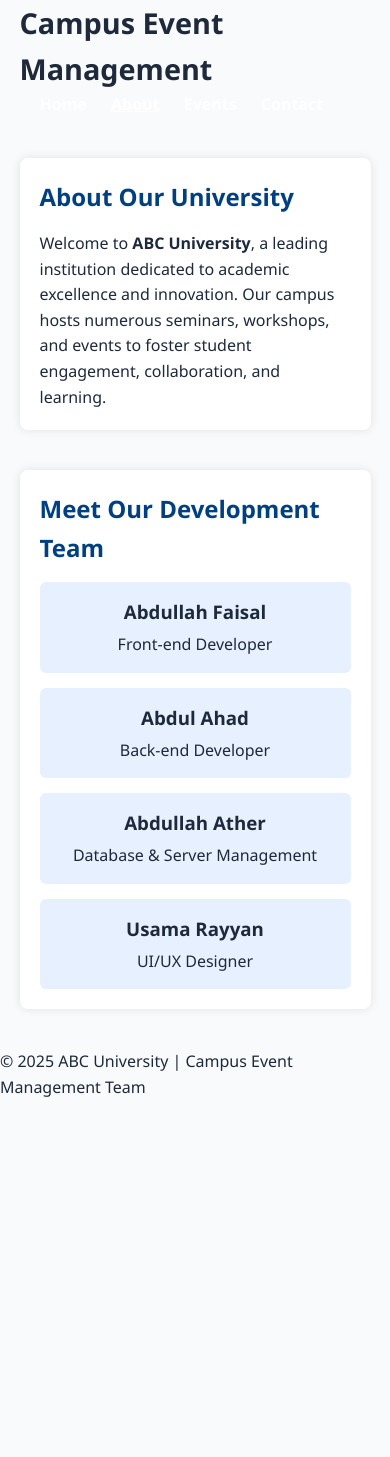
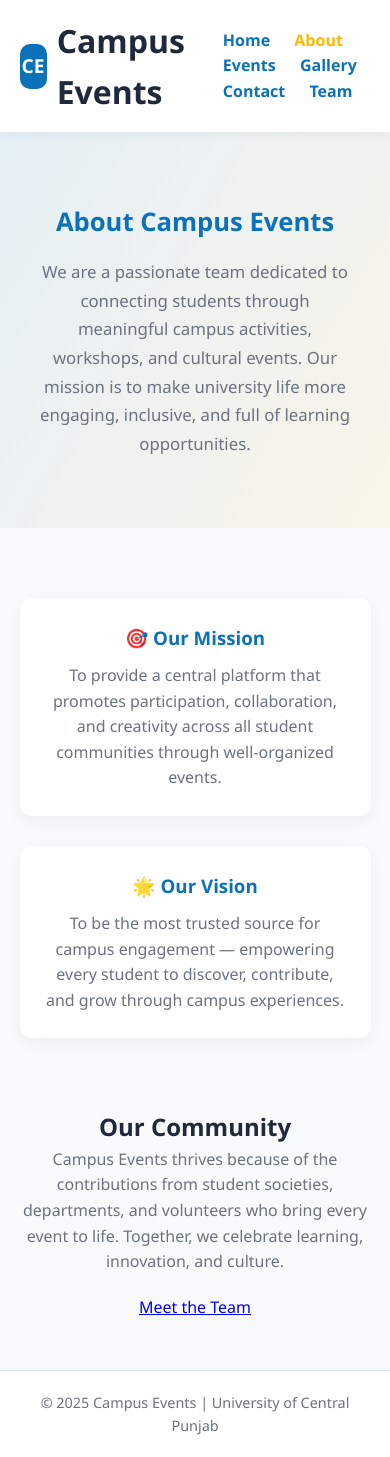
Before and after one commit to portfolio-website23/campus-events, a website: page src/about.html in a window 390 px wide. Before the commit the page ends 1100 px from the top, so only its background shows below. Drawn offline with Linux system fonts and the light colour scheme.

Commit message:
Updating team.html, about.html and style.css for it

```diff
--- a/src/about.html
+++ b/src/about.html
@@ -1,58 +1,64 @@
 <!DOCTYPE html>
 <html lang="en">
 <head>
-    <meta charset="UTF-8">
-    <meta name="viewport" content="width=device-width, initial-scale=1.0">
-    <title>About Us - Campus Event Management</title>
-    <link rel="stylesheet" href="../styles/style.css">
+  <meta charset="UTF-8" />
+  <meta name="viewport" content="width=device-width, initial-scale=1.0" />
+  <title>Campus Events | About</title>
+  <link rel="stylesheet" href="../styles/style.css" />
 </head>
 <body>
-    <header>
-        <div class="container">
-            <h1>Campus Event Management</h1>
-            <nav>
-                <a href="index.html">Home</a>
-                <a href="about.html" class="active">About</a>
-                <a href="events.html">Events</a>
-                <a href="contact.html">Contact</a>
+  <!-- Header -->
+  <header class="header">
+    <div class="container nav-container">
+      <div class="brand">
+        <div class="logo">CE</div>
+        <h1>Campus Events</h1>
+      </div>
+      <nav class="nav">
+        <a href="./index.html">Home</a>
+        <a href="./about.html" class="active">About</a>
+        <a href="./events.html">Events</a>
+        <a href="./gallery.html">Gallery</a>
+        <a href="./contact.html">Contact</a>
+        <a href="./team.html">Team</a>
       </nav>
     </div>
   </header>
 
-    <main>
-        <section class="about-university">
-            <h2>About Our University</h2>
-            <p>
-                Welcome to <strong>ABC University</strong>, a leading institution dedicated to academic excellence and innovation.
-                Our campus hosts numerous seminars, workshops, and events to foster student engagement, collaboration, and learning.
-            </p>
+  <!-- About Section -->
+  <section class="about-hero">
+    <div class="container">
+      <h2>About Campus Events</h2>
+      <p>We are a passionate team dedicated to connecting students through meaningful campus activities, workshops, and cultural events. Our mission is to make university life more engaging, inclusive, and full of learning opportunities.</p>
+    </div>
   </section>
 
-        <section class="about-team">
-            <h2>Meet Our Development Team</h2>
-            <div class="team-members">
-                <div class="member">
-                    <h3>Abdullah Faisal</h3>
-                    <p>Front-end Developer</p>
+  <!-- Mission & Vision -->
+  <section class="mission container">
+    <div class="mission-grid">
+      <div class="mission-card">
+        <h3>🎯 Our Mission</h3>
+        <p>To provide a central platform that promotes participation, collaboration, and creativity across all student communities through well-organized events.</p>
       </div>
-                <div class="member">
-                    <h3>Abdul Ahad</h3>
-                    <p>Back-end Developer</p>
-                </div>
-                <div class="member">
-                    <h3>Abdullah Ather</h3>
-                    <p>Database & Server Management</p>
-                </div>
-                <div class="member">
-                    <h3>Usama Rayyan</h3>
-                    <p>UI/UX Designer</p>
+      <div class="mission-card">
+        <h3>🌟 Our Vision</h3>
+        <p>To be the most trusted source for campus engagement — empowering every student to discover, contribute, and grow through campus experiences.</p>
       </div>
     </div>
   </section>
-    </main>
 
-    <footer>
-        <p>&copy; 2025 ABC University | Campus Event Management Team</p>
+  <!-- Team Intro -->
+  <section class="team-intro container">
+    <h2 class="section-title">Our Community</h2>
+    <p>Campus Events thrives because of the contributions from student societies, departments, and volunteers who bring every event to life. Together, we celebrate learning, innovation, and culture.</p>
+    <a href="./team.html" class="btn">Meet the Team</a>
+  </section>
+
+  <!-- Footer -->
+  <footer class="footer">
+    <div class="container">
+      <p>© 2025 Campus Events | University of Central Punjab</p>
+    </div>
   </footer>
 </body>
 </html>
--- a/styles/style.css
+++ b/styles/style.css
@@ -36,96 +36,254 @@
   margin: 0 auto;
 }
 
-header h1 {
-    font-size: 1.8rem;
+.nav-container {
+  display: flex;
+  align-items: center;
+  justify-content: space-between;
+  padding: 15px 0;
 }
 
-header nav a {
-    color: #fff;
-    text-decoration: none;
-    margin-left: 20px;
-    font-weight: bold;
+.brand {
+  display: flex;
+  align-items: center;
+  gap: 10px;
 }
 
-header nav a.active {
-    text-decoration: underline;
+.logo {
+  background-color: var(--primary);
+  color: var(--light);
+  font-weight: 700;
+  font-size: 1.2rem;
+  width: 45px;
+  height: 45px;
+  border-radius: 10px;
+  display: flex;
+  align-items: center;
+  justify-content: center;
+}
+
+.nav a {
+  color: var(--primary);
+  text-decoration: none;
+  margin-left: 20px;
+  font-weight: 600;
+  transition: color 0.2s ease;
+}
+
+.nav a:hover,
+.nav a.active {
+  color: var(--accent);
 }
 
 /* Main Content */
-main {
-    width: 90%;
-    max-width: 1000px;
-    margin: 40px auto;
+/* ======= Team Page Styles ======= */
+.team-section {
+  text-align: center;
+  padding: 70px 20px;
+  background: linear-gradient(120deg, rgba(11, 114, 185, 0.05), rgba(255, 183, 3, 0.05));
+  margin-bottom: 50px;
 }
 
-section {
-    margin-bottom: 40px;
-    padding: 20px;
-    background-color: #fff;
-    border-radius: 8px;
-    box-shadow: 0 0 10px rgba(0, 0, 0, 0.1);
+.team-section h2 {
+  color: var(--primary);
+  font-size: 2rem;
+  margin-bottom: 15px;
 }
 
-section h2 {
-    color: #004080;
-    margin-bottom: 15px;
+.team-section p {
+  color: var(--muted);
+  max-width: 800px;
+  margin: 0 auto;
+  line-height: 1.7;
+  font-size: 1.05rem;
+}
+
+/* ======= Team Overview ======= */
+.team-overview a {
+  color: var(--primary);
+  text-decoration: none;
+  font-weight: 600;
+}
+
+.team-overview a:hover {
+  color: var(--accent);
+}
+
+/* ======= Members Section ======= */
+.about-team {
+  background-color: var(--light);
+  padding: 60px 20px;
+}
+
+.about-team h2 {
+  text-align: center;
+  color: var(--primary);
+  margin-bottom: 40px;
+  font-size: 1.8rem;
 }
 
 .team-members {
-    display: flex;
-    flex-wrap: wrap;
-    gap: 20px;
+  display: grid;
+  grid-template-columns: repeat(auto-fit, minmax(250px, 1fr));
+  gap: 25px;
+  max-width: 1000px;
+  margin: 0 auto;
 }
 
 .member {
-    flex: 1 1 200px;
-    background-color: #e6f0ff;
-    padding: 15px;
-    border-radius: 6px;
-    text-align: center;
+  background-color: var(--bg);
+  border-radius: 12px;
+  padding: 25px;
+  box-shadow: 0 6px 18px rgba(0, 0, 0, 0.05);
+  transition: transform 0.2s ease, box-shadow 0.2s ease;
+}
+
+.member:hover {
+  transform: translateY(-5px);
+  box-shadow: 0 8px 20px rgba(11, 114, 185, 0.15);
 }
 
 .member h3 {
-    margin-bottom: 5px;
+  color: var(--primary);
+  margin-bottom: 5px;
 }
 
-/* Team page enhancements */
-
-.team-section {
-    border-left: 4px solid #004080;
-    padding-left: 16px;
+.member p {
+  color: var(--muted);
+  font-size: 0.95rem;
+  margin-bottom: 10px;
 }
 
-.team-section p {
-    margin-bottom: 15px;
+/* ======= Lists (Team Focus / Values) ======= */
+.team-focus ul,
+.team-values ul {
+  list-style: none;
+  max-width: 700px;
+  margin: 20px auto 0 auto;
+  text-align: left;
+  padding-left: 0;
 }
 
-.team-section ul {
-    list-style: disc;
-    margin-left: 20px;
-    color: #004080;
+.team-focus li,
+.team-values li {
+  background: var(--light);
+  border-left: 5px solid var(--primary);
+  padding: 12px 15px;
+  margin-bottom: 12px;
+  border-radius: 6px;
+  color: var(--muted);
+  line-height: 1.6;
 }
 
-.team-section li {
-    margin-bottom: 8px;
-    color: #333;
+/* ======= Links Inside Lists ======= */
+.team-values a {
+  color: var(--primary);
+  font-weight: 600;
+  text-decoration: none;
 }
 
-.team-members .member p:nth-of-type(2) {
-    font-size: 0.95rem;
-    color: #1f3b63;
-    line-height: 1.5;
+.team-values a:hover {
+  color: var(--accent);
 }
 
-@media (max-width: 600px) {
-    .team-section {
-        padding-left: 12px;
-    }
+/* ======= Responsive ======= */
+@media (max-width: 768px) {
+  .team-section h2 {
+    font-size: 1.6rem;
+  }
 
-    .team-members {
-        gap: 15px;
-    }
+  .team-members {
+    grid-template-columns: 1fr;
+  }
+
+  .team-section {
+    padding: 50px 15px;
+  }
 }
+
+
+/* ======= About Page Styles ======= */
+.about-hero {
+  background: linear-gradient(120deg, rgba(11, 114, 185, 0.08), rgba(255, 183, 3, 0.08));
+  text-align: center;
+  padding: 70px 20px;
+}
+
+.about-hero h2 {
+  color: var(--primary);
+  font-size: 2rem;
+  margin-bottom: 15px;
+}
+
+.about-hero p {
+  color: var(--muted);
+  max-width: 800px;
+  margin: 0 auto;
+  font-size: 1.05rem;
+  line-height: 1.7;
+}
+
+/* ======= Mission Section ======= */
+.mission {
+  text-align: center;
+  margin-top: 70px;
+}
+
+.mission-grid {
+  display: grid;
+  grid-template-columns: repeat(auto-fit, minmax(280px, 1fr));
+  gap: 30px;
+}
+
+.mission-card {
+  background-color: var(--light);
+  padding: 25px;
+  border-radius: 12px;
+  box-shadow: 0 6px 18px rgba(0, 0, 0, 0.05);
+  transition: transform 0.2s ease;
+}
+
+.mission-card:hover {
+  transform: translateY(-5px);
+}
+
+.mission-card h3 {
+  color: var(--primary);
+  margin-bottom: 10px;
+}
+
+.mission-card p {
+  color: var(--muted);
+  line-height: 1.6;
+}
+
+/* ======= Team Intro ======= */
+.team-intro {
+  text-align: center;
+  margin-top: 70px;
+}
+
+.team-intro p {
+  max-width: 700px;
+  margin: 0 auto 20px auto;
+  color: var(--muted);
+}
+
+.team-intro .btn {
+  margin-top: 10px;
+}
+
+/* ======= Responsive ======= */
+@media (max-width: 768px) {
+  .about-hero h2 {
+    font-size: 1.6rem;
+  }
+
+  .mission-card {
+    text-align: center;
+  }
+}
+
 
 
 
```
Also changed, not shown: src/team.html (+32 -17 lines). Lines whose indentation alone changed are shown as unchanged.
